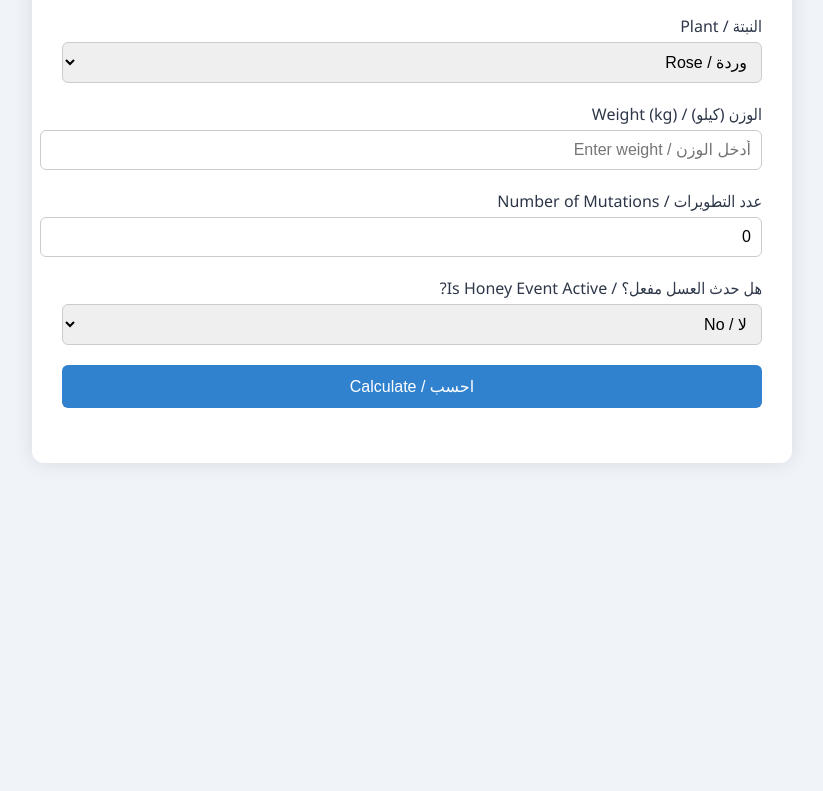
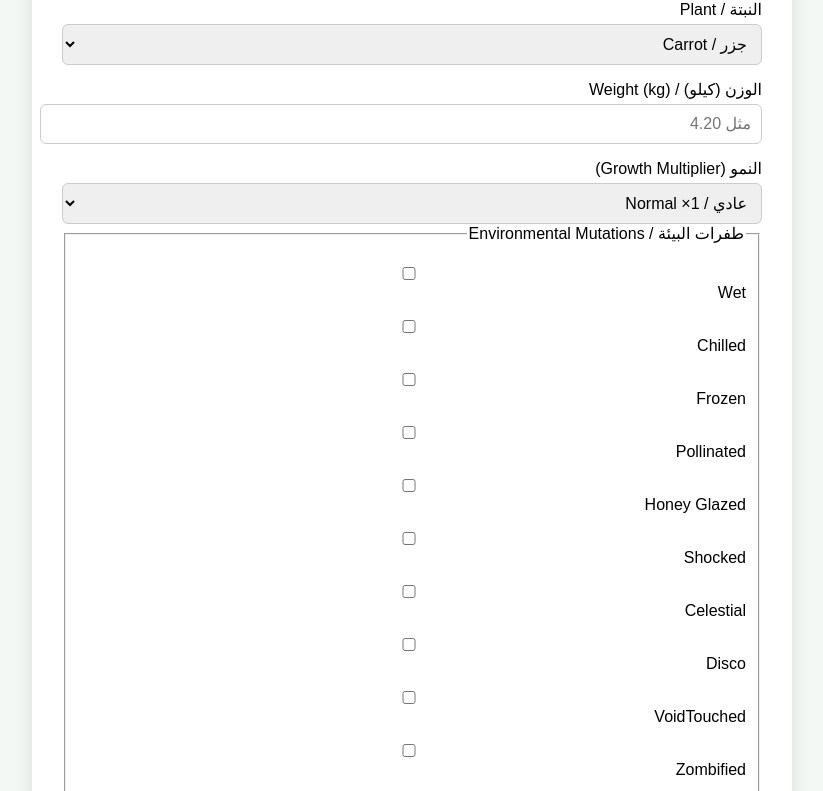
Before and after one commit to noob217/Ci, a plain HTML site: page index.html in a window 1280 px wide. Shown: the part 174-965 px from the top of the page, without its empty margins (228-1051 px from the left). Before the commit the page ends 800 px from the top, so only its background shows below. Drawn offline with Linux system fonts and the light colour scheme.

Commit message:
Update index.html

```diff
--- a/index.html
+++ b/index.html
@@ -2,124 +2,145 @@
 <html lang="ar" dir="rtl">
 <head>
   <meta charset="UTF-8">
-    <title>حاسبة Grow a Garden | Grow a Garden Calculator</title>
+  <title>حاسبة Grow a Garden | Calculator</title>
   <style>
-        body {
-            font-family: 'Segoe UI', Tahoma, sans-serif;
-            background-color: #f0f4f8;
-            margin: 0;
-            padding: 30px;
-        }
-        .container {
-            max-width: 700px;
-            margin: auto;
-            background: white;
-            padding: 30px;
-            border-radius: 12px;
-            box-shadow: 0 0 20px rgba(0,0,0,0.1);
-        }
-        h1 {
-            text-align: center;
-            color: #2b6cb0;
-        }
-        label {
-            display: block;
-            margin-top: 20px;
-            color: #2d3748;
-        }
-        input, select {
-            width: 100%;
-            padding: 10px;
-            margin-top: 5px;
-            font-size: 16px;
-            border-radius: 6px;
-            border: 1px solid #ccc;
-        }
-        button {
-            width: 100%;
-            padding: 12px;
-            margin-top: 20px;
-            background-color: #3182ce;
-            color: white;
-            font-size: 16px;
-            border: none;
-            border-radius: 6px;
-            cursor: pointer;
-        }
-        button:hover {
-            background-color: #2c5282;
-        }
-        #result {
-            margin-top: 25px;
-            font-size: 18px;
-            font-weight: bold;
-            text-align: center;
-            color: #2d3748;
-        }
+    body { font-family: sans-serif; background: #f4f8f4; padding: 20px; }
+    .container { max-width: 700px; margin: auto; background: white; padding: 30px; border-radius: 12px; box-shadow: 0 0 20px rgba(0,0,0,0.1); }
+    h1 { text-align: center; margin-bottom: 20px; }
+    label { display: block; margin: 15px 0 5px; }
+    select, input { width: 100%; padding: 10px; font-size: 16px; border-radius: 6px; border: 1px solid #ccc; }
+    button { width: 100%; padding: 12px; margin-top: 20px; background: #3182ce; color: white; font-size: 16px; border: none; border-radius: 6px; cursor: pointer; }
+    button:hover { background: #2c5282; }
+    #result { margin-top: 25px; font-size: 18px; font-weight: bold; text-align: center; color: #2d3748; }
   </style>
 </head>
 <body>
   <div class="container">
-    <h1>حاسبة Grow a Garden | Grow a Garden Calculator</h1>
+    <h1>حاسبة Grow a Garden 🌿 / Grow a Garden Calculator</h1>
 
     <label for="plant">النبتة / Plant</label>
     <select id="plant">
-        <option value="Rose">وردة / Rose</option>
-        <option value="Sunflower">دوار الشمس / Sunflower</option>
-        <option value="Tulip">توليب / Tulip</option>
-        <option value="Lily">زنبق / Lily</option>
-        <option value="Orchid">أوركيد / Orchid</option>
-        <option value="Blue Rose">وردة زرقاء / Blue Rose</option>
-        <option value="Venus Flytrap">فينوس آكلة الحشرات / Venus Flytrap</option>
+      <!-- كافة النباتات المستخرجة من الموقع الرسمي -->
+      <option value="carrot">جزر / Carrot</option>
+      <option value="strawberry">فراولة / Strawberry</option>
+      <option value="blueberry">توت أزرق / Blueberry</option>
+      <option value="orangetulip">توليب برتقالي / Orange Tulip</option>
+      <option value="tomato">طماطم / Tomato</option>
+      <option value="corn">ذرة / Corn</option>
+      <option value="daffodil">نرجس / Daffodil</option>
+      <option value="watermelon">بطيخ / Watermelon</option>
+      <option value="pumpkin">قرع / Pumpkin</option>
+      <option value="apple">تفاح / Apple</option>
+      <option value="bamboo">خيزران / Bamboo</option>
+      <option value="coconut">جوز الهند / Coconut</option>
+      <option value="cactus">صبار / Cactus</option>
+      <option value="dragonfruit">فاكهة التنين / Dragon Fruit</option>
+      <option value="mango">مانجو / Mango</option>
+      <option value="grape">عنب / Grape</option>
+      <option value="mushroom">فطر / Mushroom</option>
+      <option value="pepper">فلفل / Pepper</option>
+      <option value="cacao">كاكاو / Cacao</option>
+      <option value="beanstalk">لوفخباز / Beanstalk</option>
+      <option value="emberlily">أمبر ليلي / Ember Lily</option>
+      <option value="papaya">بابايا / Papaya</option>
+      <option value="banana">موز / Banana</option>
+      <option value="passionfruit">فواكه العاطفة / Passionfruit</option>
+      <option value="soulfruit">فواكه الروح / Soulfruit</option>
+      <option value="raspberry">توت العليق / Raspberry</option>
+      <option value="pear">كمثرى / Pear</option>
+      <option value="peach">خوخ / Peach</option>
+      <option value="pineapple">أناناس / Pineapple</option>
+      <option value="chocolatecarrot">جزر شوكولاتة / Chocolate Carrot</option>
+      <option value="redlolipop">مصاصة حمراء / Red Lollipop</option>
+      <option value="candysunflower">دوار الشمس المحلّى / Candy Sunflower</option>
+      <option value="candyblossom">زهرة الحلوى / Candy Blossom</option>
+      <option value="easteregg">بيضة عيد الفصح / Easter Egg</option>
+      <option value="cranberry">توت بري / Cranberry</option>
+      <option value="durian">دوريان / Durian</option>
+      <option value="eggplant">باذنجان / Eggplant</option>
+      <option value="lotus">لوتس / Lotus</option>
+      <option value="venusflytrap">مصيدة فينوس / Venus Flytrap</option>
+      <option value="nightshade">ظل الليل / Nightshade</option>
+      <option value="mint">نعناع / Mint</option>
+      <option value="glowshroom">فطر متوهّج / Glowshroom</option>
+      <option value="moonnmelon">بطيخ القمر / Moonmelon</option>
+      <option value="starfruit">فاكهة النجمة / Starfruit</option>
+      <option value="moonflower">زهرة القمر / Moonflower</option>
+      <option value="bloodbanana">موز الدم / Blood Banana</option>
+      <option value="moonglow">توهّج القمر / Moonglow</option>
+      <option value="moonblossom">زهر القمر / Moonblossom</option>
+      <option value="celestiberry">توت السماء / Celestiberry</option>
+      <option value="hive">خلية / Hive</option>
+      <option value="nectarine">نكتارين / Nectarine</option>
+      <option value="nectarshade">ظل الرحيق / Nectarshade</option>
+      <option value="lavender">خزامى / Lavender</option>
+      <option value="manuka">مانوكا / Manuka</option>
+      <option value="dandelion">طقمية / Dandelion</option>
+      <option value="honeysuckle">عطر العسل / Honeysuckle</option>
     </select>
 
     <label for="weight">الوزن (كيلو) / Weight (kg)</label>
-    <input type="number" id="weight" step="0.01" placeholder="أدخل الوزن / Enter weight">
+    <input type="number" id="weight" step="0.01" placeholder="مثل 4.20">
 
-    <label for="mutations">عدد التطويرات / Number of Mutations</label>
-    <input type="number" id="mutations" value="0" min="0">
+    <label for="growth">النمو (Growth Multiplier)</label>
+    <select id="growth">
+      <option value="1">عادي / Normal ×1</option>
+      <option value="25">ذهبي / Golden ×25</option>
+      <option value="50">قوس قزح / Rainbow ×50</option>
+    </select
 
-    <label for="event">هل حدث العسل مفعل؟ / Is Honey Event Active?</label>
-    <select id="event">
-        <option value="no">لا / No</option>
-        <option value="yes">نعم / Yes</option>
-    </select>
+    >
+
+    <fieldset>
+      <legend>طفرات البيئة / Environmental Mutations</legend>
+      <label><input type="checkbox" class="mutation" value="1"> Wet</label>
+      <label><input type="checkbox" class="mutation" value="1"> Chilled</label>
+      <label><input type="checkbox" class="mutation" value="9"> Frozen</label>
+      <label><input type="checkbox" class="mutation" value="2"> Pollinated</label>
+      <label><input type="checkbox" class="mutation" value="5"> Honey Glazed</label>
+      <label><input type="checkbox" class="mutation" value="99"> Shocked</label>
+      <label><input type="checkbox" class="mutation" value="119"> Celestial</label>
+      <label><input type="checkbox" class="mutation" value="124"> Disco</label>
+      <label><input type="checkbox" class="mutation" value="135"> VoidTouched</label>
+      <label><input type="checkbox" class="mutation" value="24"> Zombified</label>
+      <label><input type="checkbox" class="mutation" value="3"> Bloodlit</label>
+      <label><input type="checkbox" class="mutation" value="4"> Plasma</label>
+    </fieldset>
 
     <button onclick="calculate()">احسب / Calculate</button>
-
-    <div id="result"></div>
+    <div id="result">💰 النتيجة تظهر هنا / Result shows here</div>
   </div>
 
 <script>
-    const plantData = {
-        "Rose": { base: 50, growth: 1.1 },
-        "Sunflower": { base: 80, growth: 1.2 },
-        "Tulip": { base: 65, growth: 1.15 },
-        "Lily": { base: 90, growth: 1.3 },
-        "Orchid": { base: 150, growth: 1.5 },
-        "Blue Rose": { base: 300, growth: 2.0 },
-        "Venus Flytrap": { base: 500, growth: 2.5 }
+function calculate() {
+  const sel = document.getElementById('plant');
+  const baseData = {
+    carrot: 250, strawberry: 800, blueberry: 500, orangetulip: 1200, tomato: 700,
+    corn: 900, daffodil: 1500, watermelon: 3000, pumpkin: 3500, apple: 1200,
+    bamboo: 3000, coconut: 1000, cactus: 2800, dragonfruit: 4000, mango: 5000,
+    grape: 4500, mushroom: 140000, pepper: 7500, cacao: 10000, beanstalk: 2000,
+    emberlily: 12000, papaya: 4500, banana: 3200, passionfruit: 6000, soulfruit: 7000,
+    raspberry: 3000, pear: 2500, peach: 2700, pineapple: 3500, chocolatecarrot: 1800,
+    redlolipop: 1600, candysunflower: 2000, candyblossom: 2200,
+    easteregg: 5000, cranberry: 3000, durian: 8000, eggplant: 2800, lotus: 4500,
+    venusflytrap: 12000, nightshade: 25000, mint: 1800, glowshroom: 20000,
+    moonmelon: 50000, starfruit: 15000, moonflower: 12000, bloodbanana: 30000,
+    moonglow: 22000, moonblossom: 25000, celestiberry: 28000, hive: 1000,
+    nectarine: 3300, nectarshade: 4000, lavender: 5000, manuka: 6000,
+    dandelion: 1800, honeysuckle: 7000
   };
 
-    function calculate() {
-        const plant = document.getElementById('plant').value;
-        const weight = parseFloat(document.getElementById('weight').value);
-        const mutations = parseInt(document.getElementById('mutations').value) || 0;
-        const eventActive = document.getElementById('event').value === "yes";
+  const plant = sel.value;
+  const base = baseData[plant] || 0;
+  const weight = parseFloat(document.getElementById('weight').value) || 0;
+  const growth = parseFloat(document.getElementById('growth').value) || 1;
 
-        if (!plantData[plant] || isNaN(weight)) {
-            document.getElementById('result').innerText = "يرجى إدخال البيانات بشكل صحيح / Please enter valid inputs.";
-            return;
-        }
+  let mutationSum = 0;
+  document.querySelectorAll('.mutation:checked').forEach(m => mutationSum += parseFloat(m.value));
 
-        const baseValue = plantData[plant].base;
-        const growthValue = plantData[plant].growth;
-        const mutationMultiplier = 1 + 0.1 * mutations;
-        const eventMultiplier = eventActive ? 1.5 : 1;
-
-        const total = baseValue * weight * growthValue * mutationMultiplier * eventMultiplier;
-
-        document.getElementById('result').innerText = `القيمة الكلية: ${total.toFixed(2)} 💰 / Total Value: ${total.toFixed(2)}`;
+  const total = base * weight * growth * (1 + mutationSum);
+  document.getElementById('result').innerText =
+    `💰 القيمة الكلية = ${ Math.round(total).toLocaleString() } 🪙 / Total Value = ${ Math.round(total).toLocaleString() } coins`;
 }
 </script>
 </body>
```
Lines whose indentation alone changed are shown as unchanged.
